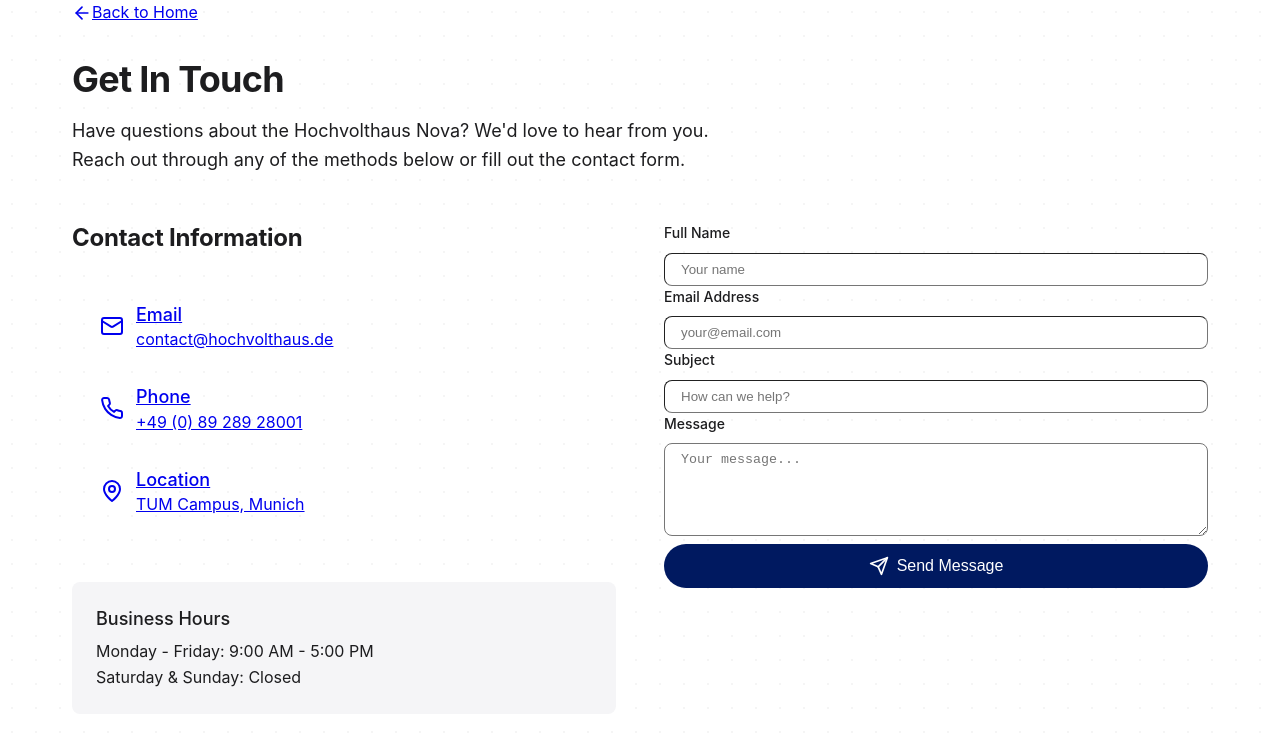
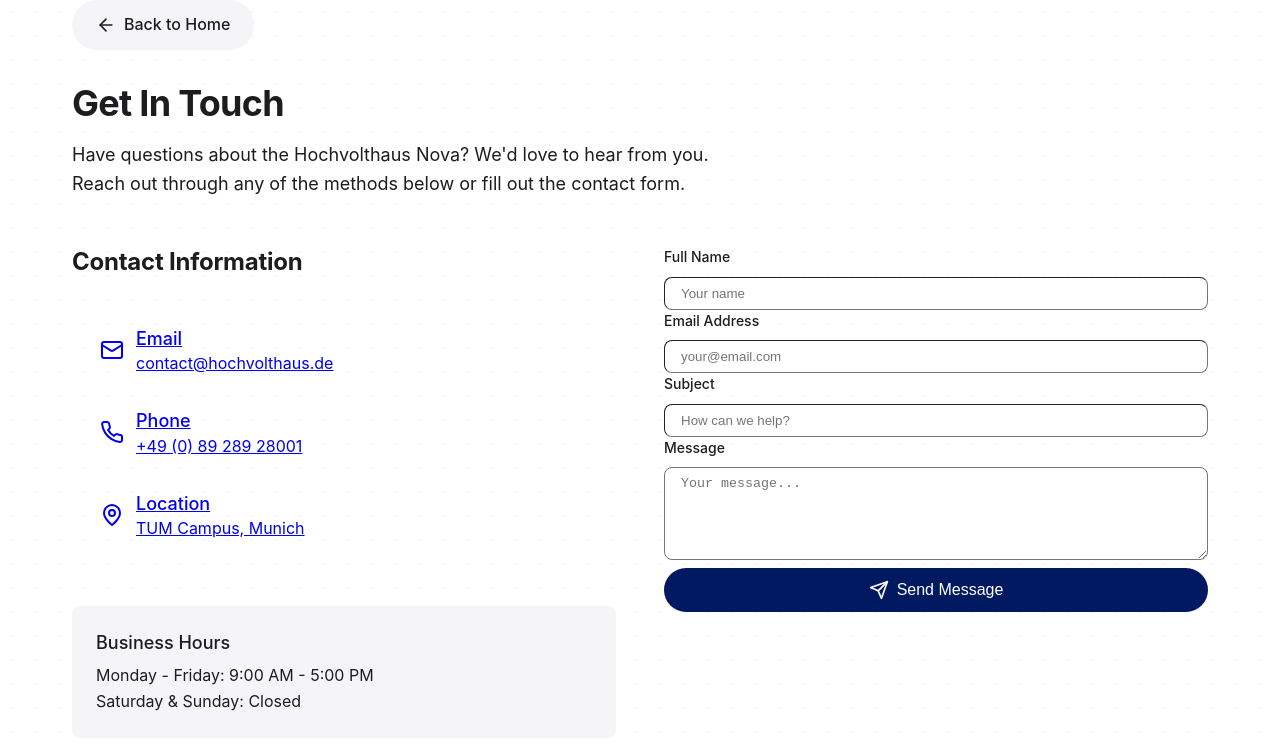
Before and after one commit to MauveMeadow/TheHochvolthausNova, a React (Vite) app: page /TheHochvolthausNova/contact in a window 1280 px wide. Shown: the top 750 px of the page. Built offline with nearby package versions, Linux system fonts and the light colour scheme; what web-ifc would draw is missing.

Commit message:
Style back to home button with btn-secondary class

```diff
--- a/src/components/Contact.jsx
+++ b/src/components/Contact.jsx
@@ -65,7 +65,7 @@
   return (
     <div className="min-h-screen pt-20 pb-20">
       <div className="container">
-        <Link to="/" className="flex items-center space-x-2 mb-8 text-foreground hover:opacity-70 transition-opacity">
+        <Link to="/" className="btn btn-secondary mb-8 w-fit">
           <ArrowLeft size={20} />
           <span>Back to Home</span>
         </Link>
```
